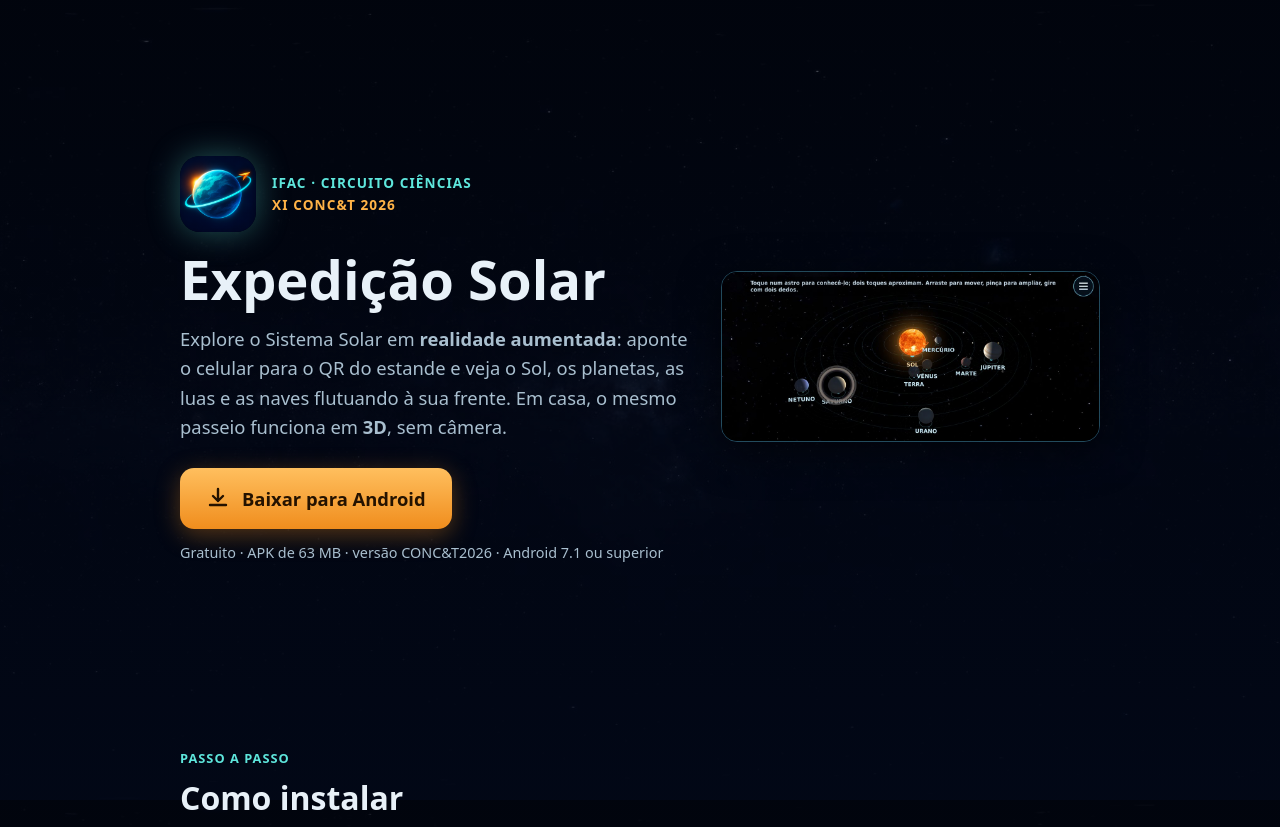
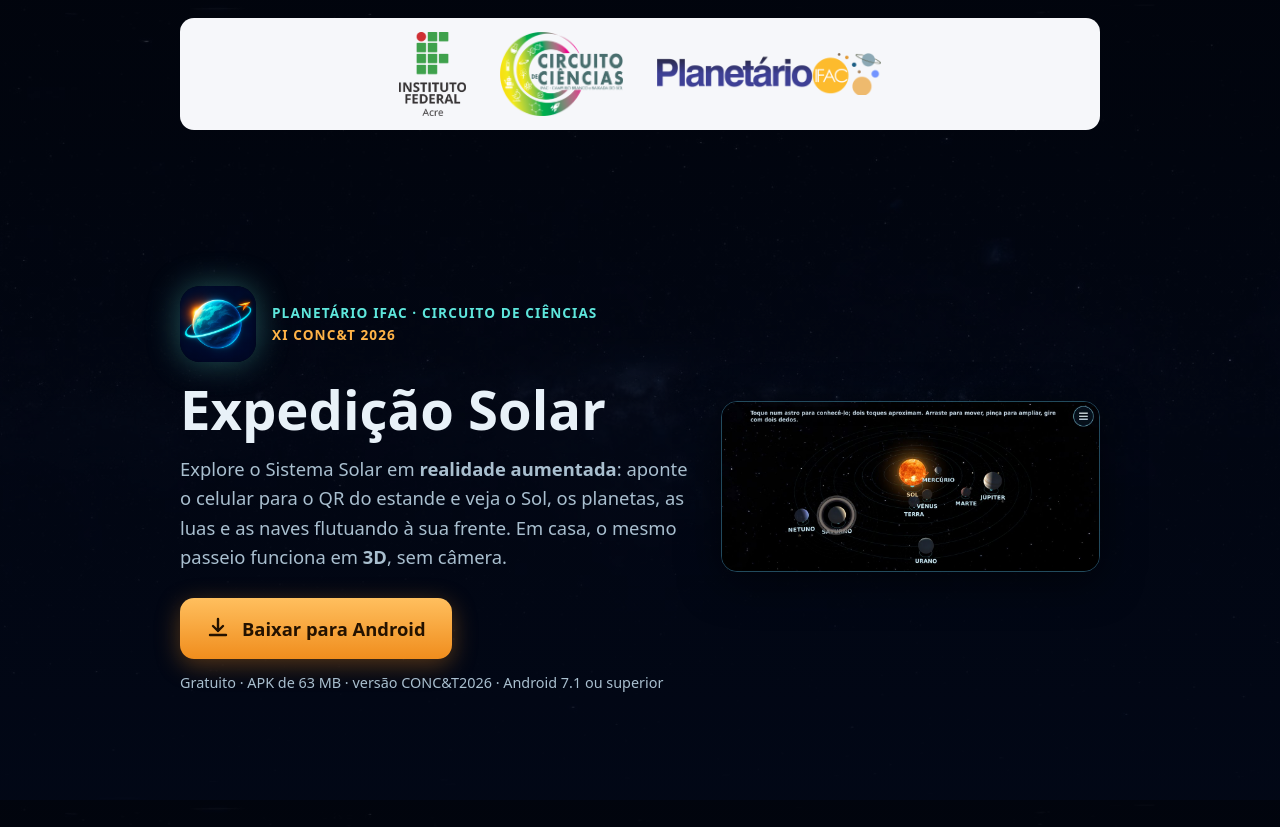
Before and after one commit to prof-mauriciocunha/expedicao-solar, a plain HTML site: page index.html in a window 1280 px wide. Shown: the top 827 px of the page. Drawn offline with Linux system fonts and the light colour scheme.

Commit message:
Versão 5: identificação institucional (IFAC, Circuito de Ciências, Planetário IFAC)
Co-Authored-By: Claude Opus 5.5 <noreply@anthropic.com>

```diff
--- a/index.html
+++ b/index.html
@@ -4,7 +4,7 @@
 <meta charset="utf-8">
 <meta name="viewport" content="width=device-width, initial-scale=1, viewport-fit=cover">
 <title>IFAC · Expedição Solar — app de realidade aumentada</title>
-<meta name="description" content="Explore o Sistema Solar em realidade aumentada ou em 3D. App gratuito do Circuito Ciências (IFAC) para o XI CONC&amp;T 2026.">
+<meta name="description" content="Explore o Sistema Solar em realidade aumentada ou em 3D. App gratuito do Planetário IFAC, do programa Circuito de Ciências (IFAC) para o XI CONC&amp;T 2026.">
 <meta name="theme-color" content="#020818">
 <meta property="og:title" content="IFAC · Expedição Solar">
 <meta property="og:description" content="Explore o Sistema Solar em realidade aumentada ou em 3D. App gratuito para Android.">
@@ -80,16 +80,32 @@
   .equipe dd { margin: 2px 0 0; }
   code.hash { word-break: break-all; font-size: 0.82rem; color: var(--suave); }
   footer { padding: 36px 0 52px; color: var(--suave); font-size: 0.9rem; text-align: center; }
+  .instituicoes { background: #f6f7fa; border-radius: 14px; padding: 14px 20px; display: flex; flex-wrap: wrap; align-items: center; justify-content: center; gap: 18px 34px; }
+  .instituicoes img { display: block; height: 64px; width: auto; }
+  .instituicoes img.planetario { height: 34px; }
+  @media (min-width: 820px) { .instituicoes img { height: 84px; } .instituicoes img.planetario { height: 42px; } }
+  .faixa-institucional { padding: 18px 0 0; }
+  .declaracao { color: var(--suave); font-size: 0.95rem; margin: 14px 0 0; }
 </style>
 </head>
 <body>
+<div class="faixa-institucional">
+  <div class="conteudo">
+    <div class="instituicoes" role="group" aria-label="Realização">
+      <img src="assets/institucional/logo_ifac.png" alt="Instituto Federal do Acre (IFAC)">
+      <img src="assets/institucional/logo_circuito.png" alt="Circuito de Ciências — IFAC, campi Rio Branco e Baixada do Sol">
+      <img class="planetario" src="assets/institucional/logo_planetario.png" alt="Planetário IFAC">
+    </div>
+  </div>
+</div>
+
 <header class="capa">
   <div class="conteudo grade">
     <div>
       <div class="marca">
         <img src="assets/icone-512.png" alt="Ícone do app: planeta azul com órbita luminosa">
         <div>
-          <div class="sobretitulo">IFAC · Circuito Ciências</div>
+          <div class="sobretitulo">Planetário IFAC · Circuito de Ciências</div>
           <div class="sobretitulo" style="color: var(--ambar)">XI CONC&amp;T 2026</div>
         </div>
       </div>
@@ -191,10 +207,19 @@
 
   <section id="creditos">
     <h2><small>Quem fez</small>Créditos</h2>
+    <div class="painel" style="margin-bottom: 18px">
+      <h3 style="margin-top: 0; color: var(--ciano)">Realização</h3>
+      <div class="instituicoes">
+        <img src="assets/institucional/logo_ifac.png" alt="Instituto Federal do Acre (IFAC)">
+        <img src="assets/institucional/logo_circuito.png" alt="Circuito de Ciências — IFAC, campi Rio Branco e Baixada do Sol">
+        <img class="planetario" src="assets/institucional/logo_planetario.png" alt="Planetário IFAC">
+      </div>
+      <p class="declaracao">A <strong>Expedição Solar</strong> é um produto educacional institucional do <strong>Planetário IFAC</strong>, projeto do programa <strong>Circuito de Ciências</strong> do <strong>Instituto Federal do Acre</strong>, para feiras, exposições, aulas e o desenvolvimento educacional dos estudantes do IFAC. Propriedade intelectual do Instituto Federal do Acre. Dados e texturas de terceiros mantêm as próprias licenças, indicadas abaixo.</p>
+    </div>
     <div class="cartoes">
       <div class="painel">
         <dl class="equipe" style="margin: 0">
-          <dt>Equipe</dt><dd>Circuito Ciências</dd>
+          <dt>Equipe</dt><dd>Circuito de Ciências</dd>
           <dt>Coordenador Geral</dt><dd>Dr. Cleyton Souza</dd>
           <dt>Coordenadora de Ações</dt><dd>Msc. Alcilene Balica</dd>
           <dt>Coordenador de Desenvolvimento e Tecnologias aplicadas à Física</dt><dd>Esp. Mauricio Cunha</dd>
@@ -219,13 +244,14 @@
     <div class="painel">
       <h3 style="margin-top: 0; color: var(--ciano)">Conferir o arquivo (opcional)</h3>
       <p style="margin: 0 0 6px; color: var(--suave)">Código SHA-256 do APK publicado nesta página:</p>
-      <code class="hash">f9e98ac664524f14377194fb43972775eb1c20c06437c1d6418e47d45e73408e</code>
+      <code class="hash">ef1dfe86e846ecaf0a1a3899edff63f7b2ea70b4602f9216aeaa8aed4f3770c1</code>
     </div>
   </section>
 </main>
 
 <footer>
-  Instituto Federal do Acre · Circuito Ciências · XI Congresso Nacional de Ciência e Tecnologia (CONC&amp;T 2026)<br>
+  © 2026 Instituto Federal do Acre (IFAC) · Circuito de Ciências · Planetário IFAC<br>
+  Produto educacional institucional, propriedade intelectual do IFAC · XI Congresso Nacional de Ciência e Tecnologia (CONC&amp;T 2026)<br>
   Escala, tamanhos e animações do app são ilustrativos.
 </footer>
 </body>
```
Also changed, not shown: assets/institucional/logo_circuito.png (added), assets/institucional/logo_ifac.png (added), assets/institucional/logo_planetario.png (added), 1 other file.
